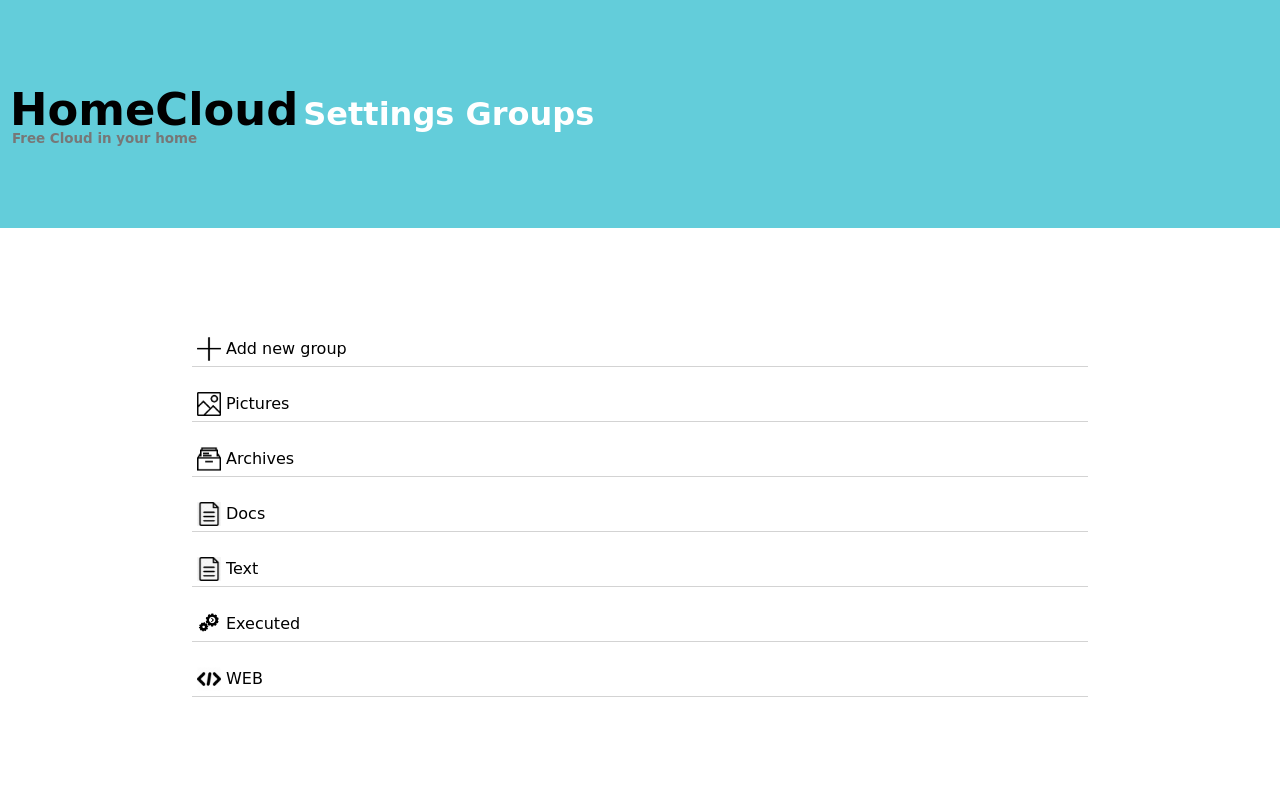
After one commit to nikminer/HomeCloud, a Django app: page /file/settings/groups in a window 1280 px wide. The commit adds this page. Run offline with Django 3.2, Linux system fonts and the light colour scheme.

Commit message:
Settings

```diff
--- /dev/null
+++ b/File/Common/settings.py
@@ -0,0 +1,23 @@
+from django.shortcuts import render
+import json
+from .movment import Groupe
+
+def Groups(request):
+	conf=json.loads(open("static/config/Groups.json","r").read())
+	groups=[]
+	for i in conf:
+		groups.append(Groupe(i,conf[i]['icon']))
+	return render(request, "Settings/Settings.html",
+	{
+		'config':groups
+	})
+
+def EditGroup(request,group):
+	conf=json.loads(open("static/config/Groups.json","r").read())
+	groups=[]
+	for i in conf:
+		groups.append(Groupe(i,conf[i]['icon']))
+	return render(request, "Settings/Settings.html",
+	{
+		'config':groups
+	})
--- /dev/null
+++ b/File/static/settings.css
@@ -0,0 +1,23 @@
+body{
+    margin: 0;
+    display: grid;
+    grid-template-columns: auto 15%;
+    grid-template-rows: auto auto;
+    grid-template-areas:
+        "headeres headeres"
+        "content content"
+        ;
+    font-family: Dejavu Sans;
+}
+
+#content{
+    grid-area: content;
+    padding: 30px;
+    display: flex;
+    flex-direction: column;
+    justify-content: space-evenly;
+}
+#content>details{
+    padding: 5px 10px;
+    margin: 5px 0px;
+}
--- a/File/templates/File/blocks/panel.html
+++ b/File/templates/File/blocks/panel.html
@@ -22,7 +22,10 @@
         <div style="margin-top: 20%;display: flex; font-size: 15px; flex-direction: column;align-items: center ">
             <span style="font-weight:bold">{% trans "Disk usage:" %}</span>
             <span>{{disk.free|filesizeformat|escape}} {% trans "of" %} {{disk.total|filesizeformat|escape}}</span>
-            <progress id=freesize min=0 max="{{disk.total|escape}}" value="{{disk.used|escape}}"></progress>
+            <div id="freesize" style="border:1px solid grey;" class="w3-light-grey">
+                <div class="w3-center" style="width:{{disk.percent|escape}}%;background-color:#63cdda; color: white">{{disk.percent|escape}}%</div>
+            </div>
+
          </div>
     </div>
 
--- /dev/null
+++ b/File/templates/Settings/Settings.html
@@ -0,0 +1,52 @@
+{%load staticfiles%}
+{% load i18n %}
+<title>HomeCloud File Settings</title>
+<link rel="icon" href="{% static 'images/icons/faviconFile.ico' %}" type="image/x-icon">
+<link href="{% static 'settings.css' %}" rel="stylesheet" type="text/css" />
+{% include "./blocks/header.html" %}
+
+
+<div id=content>
+    <a>
+        <img src="{% static 'images/add.png' %}" />
+        <span>
+            Add new group
+        </span>
+    </a>
+    {% for i in config %}
+    <a>
+        <img src="{% static i.icon %}" />
+        <span>
+            {{i.name}}
+        </span>
+    </a>
+    {% endfor %}
+</div>
+
+<style>
+    #content{
+        margin:auto;
+        width:70%;
+    }
+    #content>a{
+        margin:10px 0;
+        padding:5px;
+        border-bottom:solid lightgray 1px;
+        padding-bottom:5px;
+        display:flex;
+        flex-direction:row;
+        align-items:center;
+        text-decoration:none;
+        color:black;
+        transition: all 0.5s ease;
+        cursor:pointer;
+    }
+    #content>a:hover{
+        background-color: #63cdda;
+    }
+    #content>a>img{
+        width:24px;
+        height:24px;
+        margin-right:5px;
+    }
+</style>
--- /dev/null
+++ b/File/templates/Settings/blocks/header.html
@@ -0,0 +1,51 @@
+{%load staticfiles%}
+{% load i18n %}
+<style>
+header{
+    grid-area: headeres;
+    display: flex;
+    flex-direction: row;
+    align-items:center;
+    background-color: #63cdda;
+}
+.logo{
+    color: black;
+    text-align: left;
+    font-family: Dejavu Sans;
+    font-size: 140%;
+    padding-top: 10px;
+    padding-bottom: 10px;
+    padding-left: 10px;
+}
+.logo a{
+    text-decoration: none;
+    color: #000;
+}
+.logo h1{
+    margin-top: 0;
+    margin-bottom: 0;
+}
+.logo h4{
+    font-size: 60%;
+    margin: 0;
+    margin-left: 2px;
+    margin-top: -5px;
+    color: #777777
+}
+header h2 {
+    font-size: 200%;
+    padding: 5px;
+    font-family: Dejavu Sans;
+    color: white;
+}
+</style>
+
+<header>
+    <div class="logo">
+        <a href="/">
+            <h1 style="font-weight: bold!important;">HomeCloud</h1>
+            <h4>{% trans 'Free Cloud in your home' %}</h4>
+        </a>
+    </div>
+    <h2>Settings Groups</h2>
+</header>
--- a/File/urls.py
+++ b/File/urls.py
@@ -6,7 +6,7 @@ from .Common.actions import deletedir, createdir, movedir, deletefile,delete
 from .Common.downloads import downloadFile,downloadFolder,download
 from .Common.Preview import ViewSwitcher
 from .Common.directory import isExist
-
+from .Common.settings import Groups,EditGroup
 
 urlpatterns = [
     #movment
@@ -24,6 +24,9 @@ urlpatterns = [
     path('downloadfile<path:path>', downloadFile),
     path('downloadfolder<path:path>', downloadFolder),
 	path('download<path:path>+<str:listf>',download),
+	#settings
+	path('settings/groups',Groups),
+    path('settings/groups/<str:group>',EditGroup),
     #Preview
     path('view<path:path>', ViewSwitcher),
     #lite
--- a/static/scripts/updatedata.js
+++ b/static/scripts/updatedata.js
@@ -15,7 +15,7 @@
                 if(xhr.response>75)
                     cpuusage.style.backgroundColor="#e77f67";
                 else
-                    cpuusage.style.backgroundColor="#63cdda";
+                    cpuusage.style.backgroundColor ="#778beb";
             }
         }
     }
@@ -31,7 +31,7 @@
                 if(xhr.response>75)
                     virtusage.style.backgroundColor="#e77f67";
                 else
-                    virtusage.style.backgroundColor="#63cdda";
+                    virtusage.style.backgroundColor ="#778beb";
             }
         }
     }
@@ -47,7 +47,7 @@
                 if(xhr.response>75)
                     swapusage.style.backgroundColor="#e77f67";
                 else
-                    swapusage.style.backgroundColor="#63cdda";
+                    swapusage.style.backgroundColor ="#778beb";
             }
         }
     }
--- a/static/styles/index.css
+++ b/static/styles/index.css
@@ -43,7 +43,7 @@ ul {
     transition: all 0.7s ease;
 }
 ul details:hover{
-    background-color: #63cdda;
+    background-color: #778beb;
     color: white;
 }
 ul details{
```
Also changed, not shown: File/static/blocks/panel.css (+10 -1 lines), HomeCloud/templates/HomeCloud/Settings/Users.html (added, +10 -0 lines), HomeCloud/templates/HomeCloud/blocks/navigation.html (+13 -3 lines), HomeCloud/templates/HomeCloud/index.html (+4 -4 lines), static/styles/blocks/navigation.css (+39 -2 lines), db.sqlite3, static/images/add.png (added).
